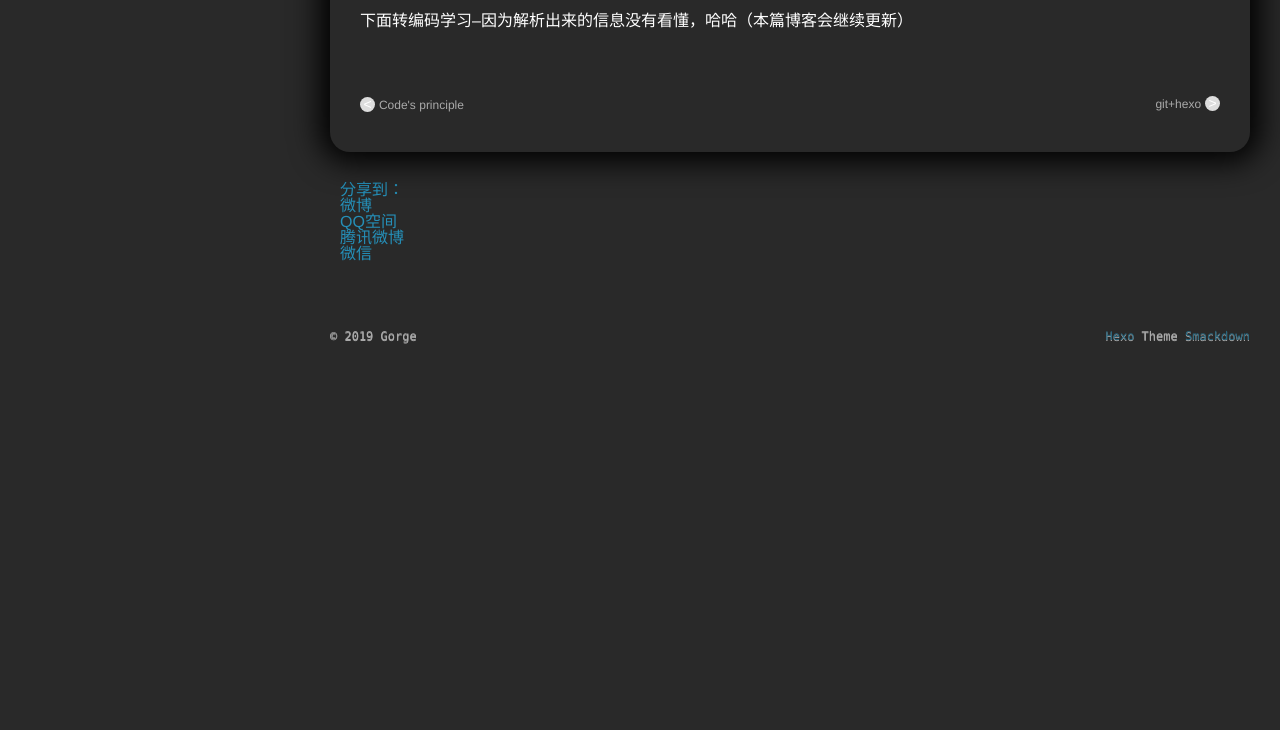
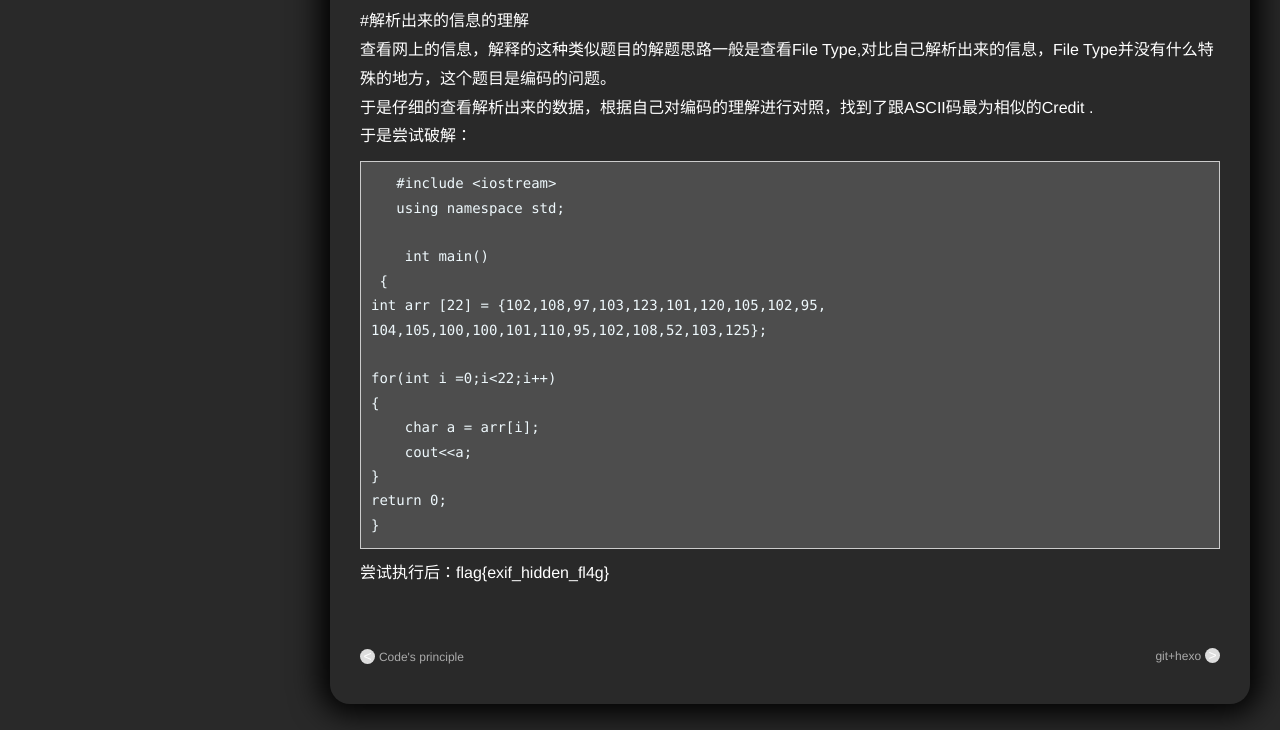
Before and after one commit to CattleZ/CattleZ.github.io, a plain HTML site: page 2019/04/05/Exif/index.html in a window 1280 px wide. Shown: the part 838-1568 px from the top of the page. Before the commit the page ends 1210 px from the top, so only its background shows below. Drawn offline with nearby package versions, Linux system fonts and the light colour scheme; some packages are replaced by stand-ins of ours; a script that the page names is missing.

Commit message:
Site updated: 2019-04-21 21:32:17

```diff
--- a/2019/04/05/Exif/index.html
+++ b/2019/04/05/Exif/index.html
@@ -17,7 +17,7 @@
 <meta property="og:description" content="Exif图片隐写对于这一道题目，我先是在网上查找了exif的在线转换器，然后并没有发现什么特殊的信息，通过提示然后，使用ExifTool进行解决题目 首先是什么是Exif可交换图像文件格式常被简称为Exif（Exchangeable image file format），是专门为数码相机的照片设定的，可以记录数码照片的属性信息和拍摄数据。Exif 可以被附加在 JPEG、TIFF、RIFF 等文件">
 <meta property="og:locale" content="default">
 <meta property="og:image" content="https://img-blog.csdnimg.cn/20190405122515252.JPG?x-oss-process=image/watermark,type_ZmFuZ3poZW5naGVpdGk,shadow_10,text_aHR0cHM6Ly9ibG9nLmNzZG4ubmV0L3FxXzM5NTM2NzE2,size_16,color_FFFFFF,t_70">
-<meta property="og:updated_time" content="2019-04-05T04:31:05.820Z">
+<meta property="og:updated_time" content="2019-04-21T13:30:12.417Z">
 <meta name="twitter:card" content="summary">
 <meta name="twitter:title" content="Exif">
 <meta name="twitter:description" content="Exif图片隐写对于这一道题目，我先是在网上查找了exif的在线转换器，然后并没有发现什么特殊的信息，通过提示然后，使用ExifTool进行解决题目 首先是什么是Exif可交换图像文件格式常被简称为Exif（Exchangeable image file format），是专门为数码相机的照片设定的，可以记录数码照片的属性信息和拍摄数据。Exif 可以被附加在 JPEG、TIFF、RIFF 等文件">
@@ -229,7 +229,23 @@
         <h1 id="Exif图片隐写"><a href="#Exif图片隐写" class="headerlink" title="Exif图片隐写"></a>Exif图片隐写</h1><p>对于这一道题目，我先是在网上查找了exif的在线转换器，然后并没有发现什么特殊的信息，通过提示然后，使用ExifTool进行解决题目</p>
 <p><strong>首先是什么是Exif</strong><br>可交换图像文件格式常被简称为Exif（Exchangeable image file format），是专门为数码相机的照片设定的，可以记录数码照片的属性信息和拍摄数据。Exif 可以被附加在 JPEG、TIFF、RIFF 等文件之中，为其增加有关数码相机拍摄信息的内容和缩略图或图像处理软件的一些版本信息。</p>
 <h2 id="ExifTool的安装"><a href="#ExifTool的安装" class="headerlink" title="ExifTool的安装"></a>ExifTool的安装</h2><p>百度搜索即可找到<br>下载之后，在安装的文件夹下，执行exiftool的命令<br>1、先是打开图片文件<br>exiftool 图片路径/图片名.jpg<br>可以查看到图片的信息<br><img src="https://img-blog.csdnimg.cn/20190405122515252.JPG?x-oss-process=image/watermark,type_ZmFuZ3poZW5naGVpdGk,shadow_10,text_aHR0cHM6Ly9ibG9nLmNzZG4ubmV0L3FxXzM5NTM2NzE2,size_16,color_FFFFFF,t_70" alt="在这里插入图片描述"></p>
-<p>下面转编码学习–因为解析出来的信息没有看懂，哈哈（本篇博客会继续更新）</p>
+<p>#解析出来的信息的理解<br>   查看网上的信息，解释的这种类似题目的解题思路一般是查看File Type,对比自己解析出来的信息，File Type并没有什么特殊的地方，这个题目是编码的问题。<br>   于是仔细的查看解析出来的数据，根据自己对编码的理解进行对照，找到了跟ASCII码最为相似的Credit .<br>   于是尝试破解：</p>
+<pre><code>   #include &lt;iostream&gt;
+   using namespace std;
+
+    int main()
+ {
+int arr [22] = {102,108,97,103,123,101,120,105,102,95,
+104,105,100,100,101,110,95,102,108,52,103,125};
+
+for(int i =0;i&lt;22;i++)
+{
+    char a = arr[i];
+    cout&lt;&lt;a;
+}
+return 0;
+}
+</code></pre><p>   尝试执行后：flag{exif_hidden_fl4g}</p>
 
 
     </div>
```
Also changed, not shown: 2019/04/06/Code/index.html (+5 -5 lines), index.html (+18 -2 lines).
